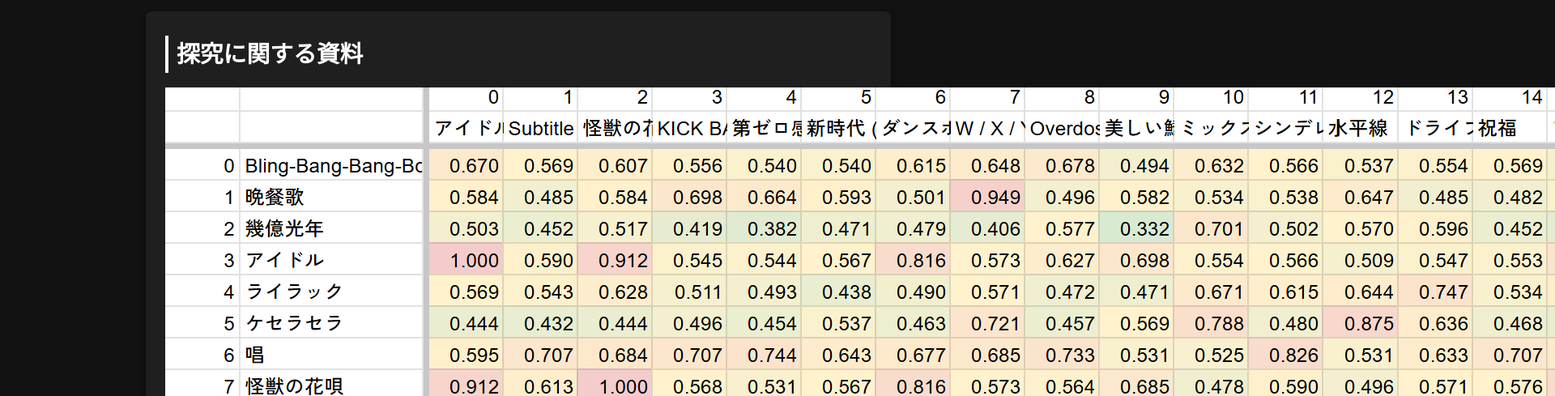
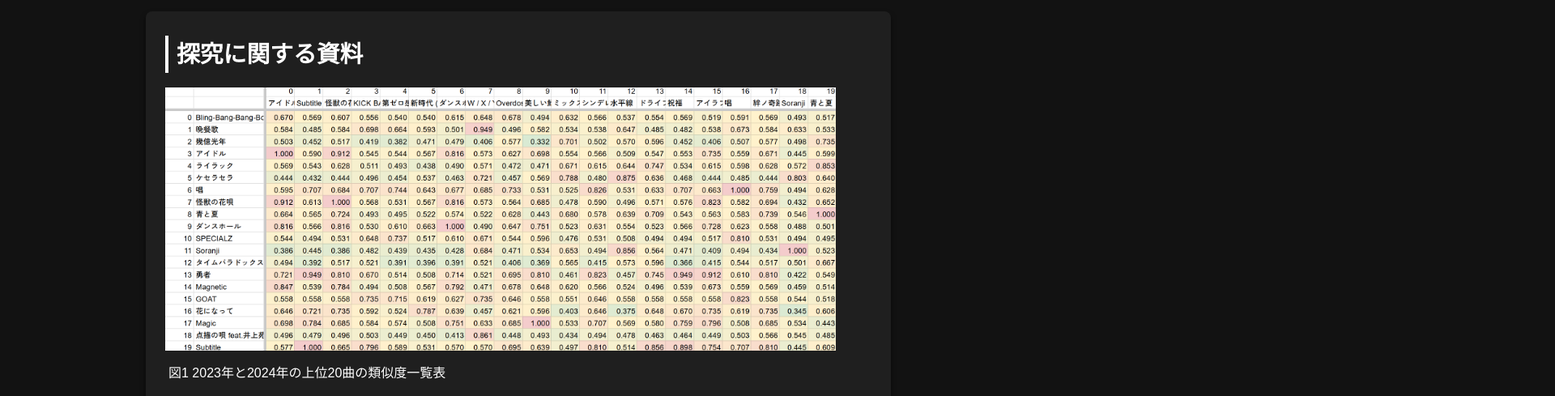
Before and after one commit to m7-5/m7-5.github.io, a plain HTML site: page tankyu/index.html in a window 1280 px wide. Shown: the part 120-609 px from the top of the page at 81% size, 1920 px wide, since content can reach past the window. Drawn offline with Linux system fonts and the light colour scheme.

Commit message:
Add files via upload

```diff
--- a/style.css
+++ b/style.css
@@ -27,6 +27,10 @@ a, a:visited {
 
 a:hover {
     text-decoration: underline;
+}
+
+img {
+    max-width: 95%;
 }
 
 header {
@@ -135,6 +139,10 @@ p {
     color: #aaa;
 }
 
+article div {
+    margin: 0 0 18px;
+}
+
 /* 結果表示画面 */
 
 #result .head {
```
